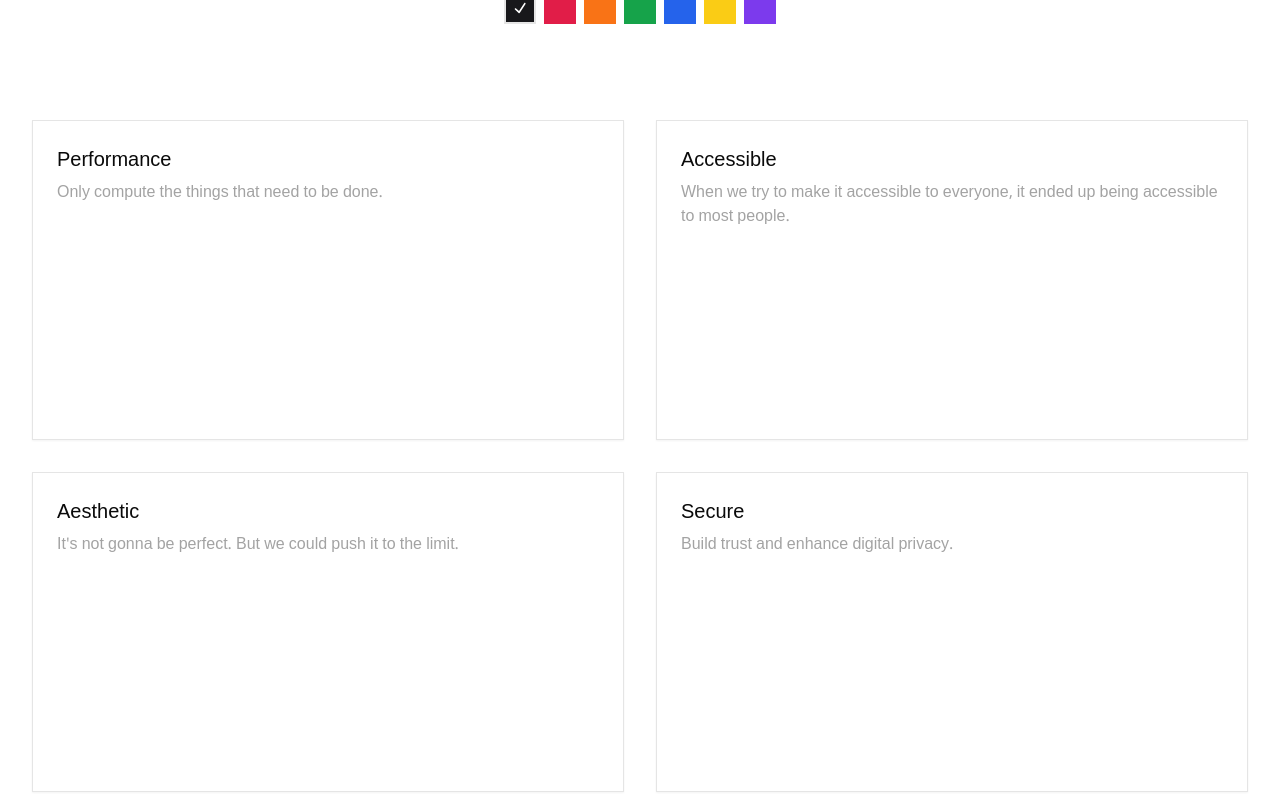
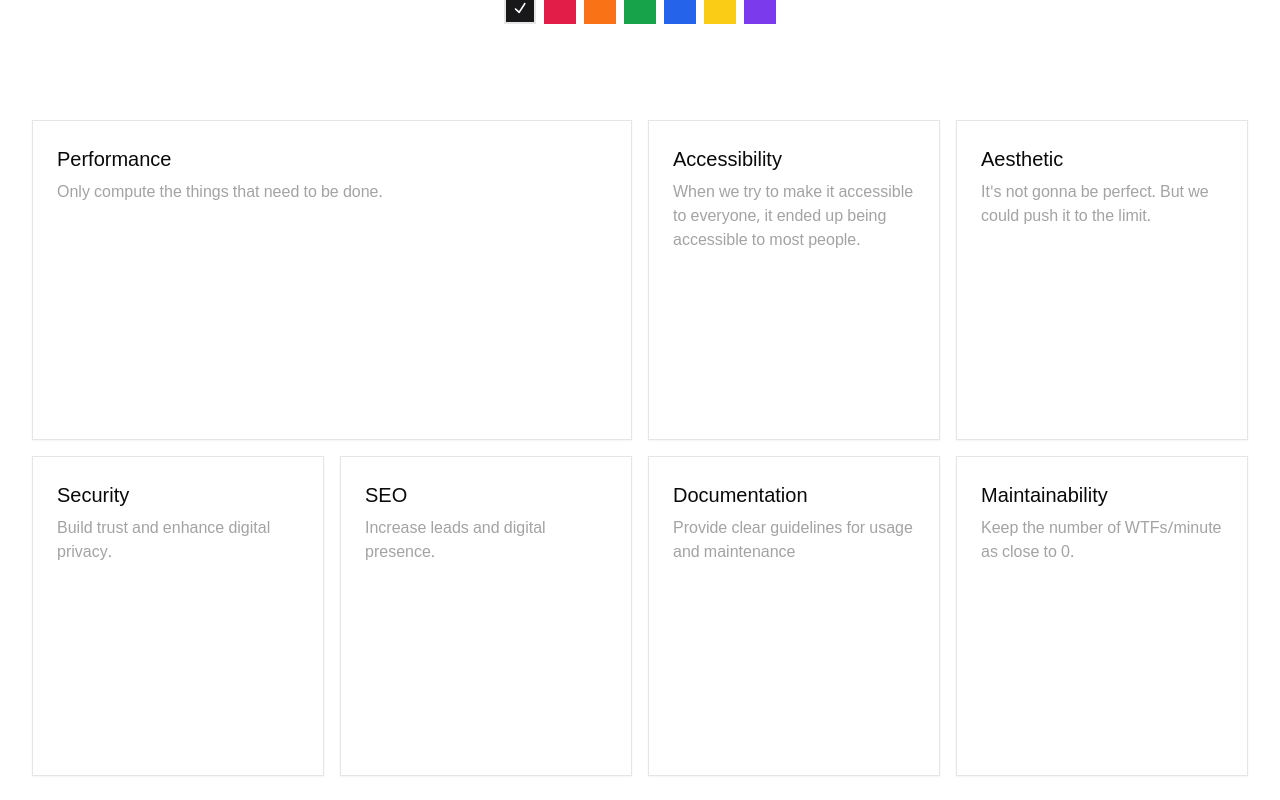
Before and after one commit to sokhuong-uon/sokhuong, a Next.js app: page /en in a window 1280 px wide. Shown: the part 740-1540 px from the top of the page. Built offline with nearby package versions, Linux system fonts and the light colour scheme.

Commit message:
chore: update grid style for values section

```diff
--- a/src/components/value/value-section.tsx
+++ b/src/components/value/value-section.tsx
@@ -5,9 +5,9 @@ export function ValueSection() {
 		<section className="container py-24 ">
 			<ul
 				aria-label="values"
-				className="grid gap-8 grid-cols-1 lg:grid-cols-2 items-center justify-center"
+				className="grid grid-cols-1 md:grid-cols-2 xl:grid-cols-4 items-center justify-center gap-4"
 			>
-				<li>
+				<li className="col-span-1 md:col-span-2">
 					<ValueCard
 						title="Performance"
 						description="Only compute the things that need to be done."
@@ -15,7 +15,7 @@ export function ValueSection() {
 				</li>
 				<li>
 					<ValueCard
-						title="Accessible"
+						title="Accessibility"
 						description="When we try to make it accessible to everyone, it ended up being accessible to most people."
 					></ValueCard>
 				</li>
@@ -27,7 +27,7 @@ export function ValueSection() {
 				</li>
 				<li>
 					<ValueCard
-						title="Secure"
+						title="Security"
 						description="Build trust and enhance digital privacy."
 					></ValueCard>
 				</li>
@@ -39,19 +39,13 @@ export function ValueSection() {
 				</li>
 				<li>
 					<ValueCard
-						title="Engaging"
-						description="Bring more attention to the content."
+						title="Documentation"
+						description="Provide clear guidelines for usage and maintenance"
 					></ValueCard>
 				</li>
 				<li>
 					<ValueCard
-						title="Customize"
-						description="Make it our own."
-					></ValueCard>
-				</li>
-				<li>
-					<ValueCard
-						title="Maintainable"
+						title="Maintainability"
 						description="Keep the number of WTFs/minute as close to 0."
 					></ValueCard>
 				</li>
```
